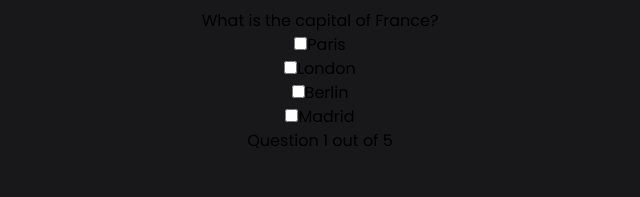
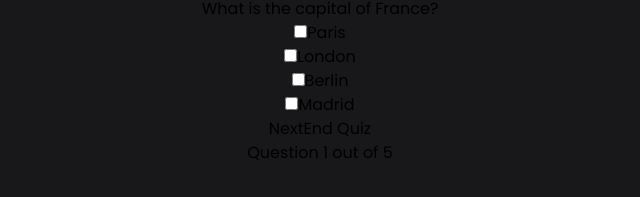
Before and after one commit to Daria-Artiomenko/Quiz_app, a React (Vite) app: page / in a window 1280 px wide. Shown: the part 319-516 px from the top of the page, without its empty margins (320-960 px from the left). Built offline with nearby package versions, Linux system fonts and the light colour scheme.

Commit message:
add buttons to the screen

```diff
--- a/src/components/answerOptions/AnswerOptions.tsx
+++ b/src/components/answerOptions/AnswerOptions.tsx
@@ -17,7 +17,8 @@ const AnswerOptions: React.FC<AnswerOptionsProps> = ({
   selectedAnswers,
   onAnswerSelect,
 }) => {
-  const handleCheckboxChange = (answer: string) => {
+
+const handleCheckboxChange = (answer: string) => {
     onAnswerSelect(answer);
   };
 
--- a/src/pages/quizQuestionPage/QuizQuestionPage.tsx
+++ b/src/pages/quizQuestionPage/QuizQuestionPage.tsx
@@ -1,6 +1,8 @@
 import React, { useState} from 'react';
 import ProgressBar from '../../components/progressBar/ProgressBar'
 import Question from '../../components/questions/Questions';
+import ButtonSecondary from '../../components/buttonSecondary/ButtonSecondary';
+import ButtonMain from '../../components/buttonMain/ButtonMain';
 
 //Mock data
 const quizQuestions = [
@@ -70,6 +72,14 @@ export const QuizQuestionPage: React.FC = () => {
     const handleAnswerSelect = (answer: string) => {
         setSelectedAnswer([answer]);
     };
+    const handleNextQuestion = () => {
+        setSelectedAnswer([]);
+        setCurrentQuestionIndex((prevIndex) => prevIndex + 1);
+      };
+
+      const handleEndQuiz = () => {
+        //
+      };
     return (
         <>
             <Question
@@ -81,6 +91,11 @@ export const QuizQuestionPage: React.FC = () => {
                 selectedAnswers={selectedAnswer}
                 onAnswerSelect={handleAnswerSelect}
             />
+            <div className='flex gap-4 mb-16 justify-center'>
+                <ButtonMain onClick={handleNextQuestion} label="Next"/>
+                <ButtonSecondary onClick={handleEndQuiz} label="End Quiz" styles='w-32 h-12 mt-10'/>
+            </div>
+
             <ProgressBar
                 currentIndex={currentQuestionIndex}
                 totalQuestions={quizQuestions.length}
```
